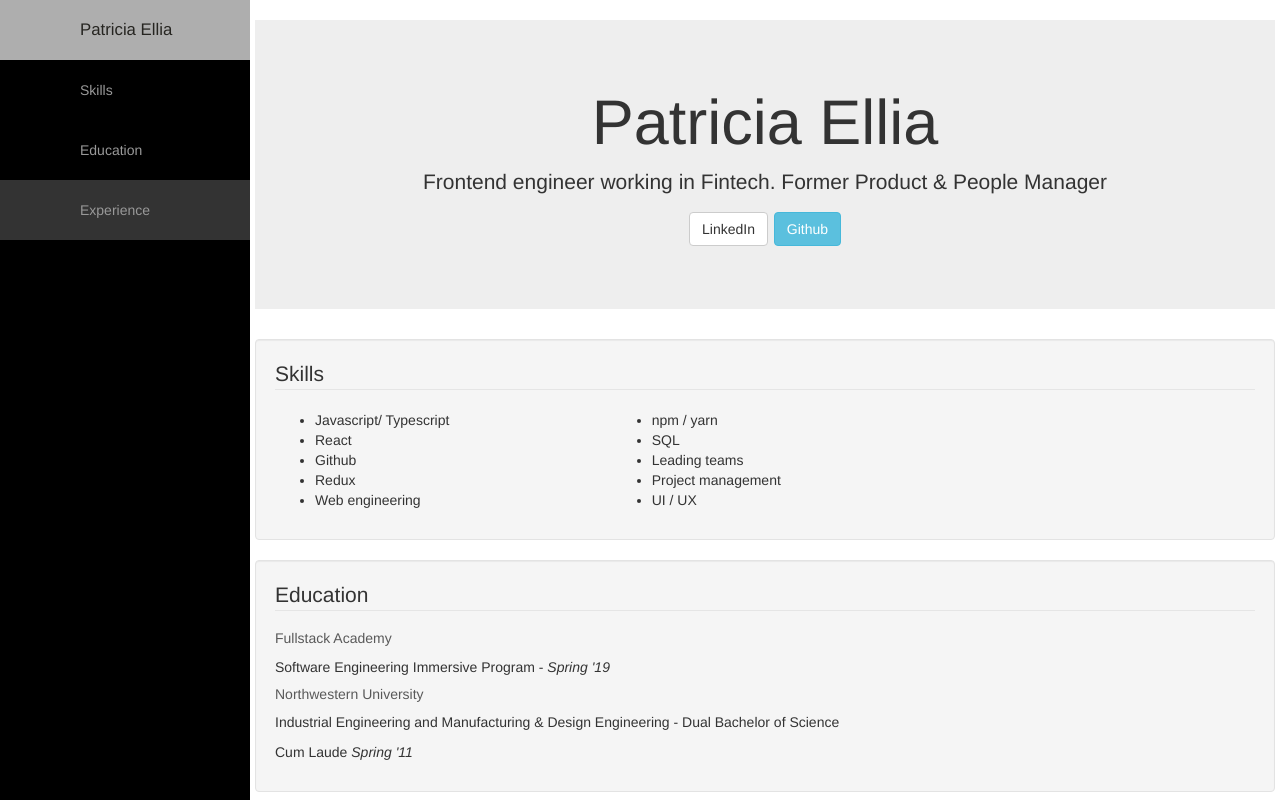
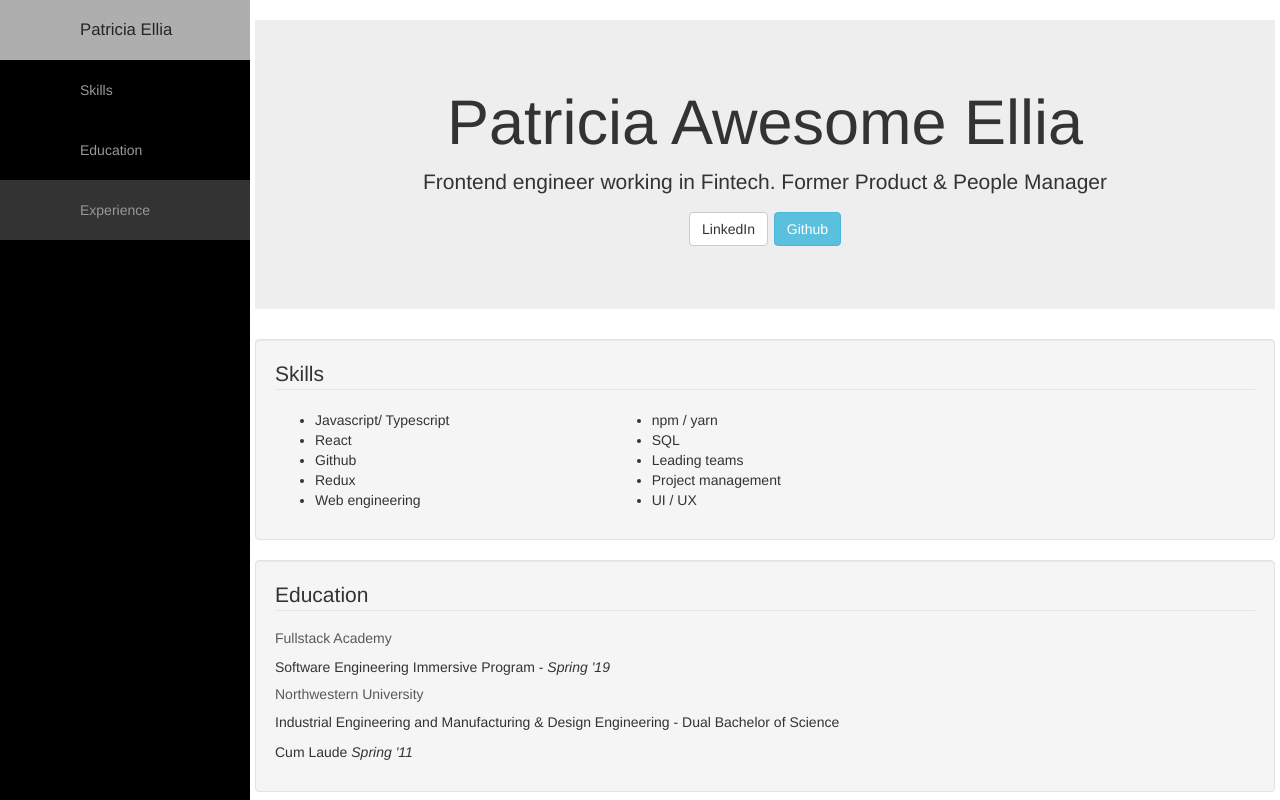
Before and after one commit to patriciadeboer/my-resume-P33, a plain HTML site: page index.html in a window 1280 px wide. Shown: the top 800 px of the page. Drawn offline with nearby package versions, Linux system fonts and the light colour scheme.

Commit message:
Update index.html

```diff
--- a/index.html
+++ b/index.html
@@ -52,7 +52,7 @@
         <div class="row">
 
           <div class="jumbotron text-center">
-            <h1 id="anch0">Patricia Ellia</h1>
+            <h1 id="anch0">Patricia Awesome Ellia</h1>
             <p>Frontend engineer working in Fintech. Former Product & People Manager</p>
             <p><a class="btn btn-default" href="https://www.linkedin.com/in/patriciadeboer/">LinkedIn</a>
               <a class="btn btn-info" href="https://github.com/patriciadeboer">Github</a>
```
